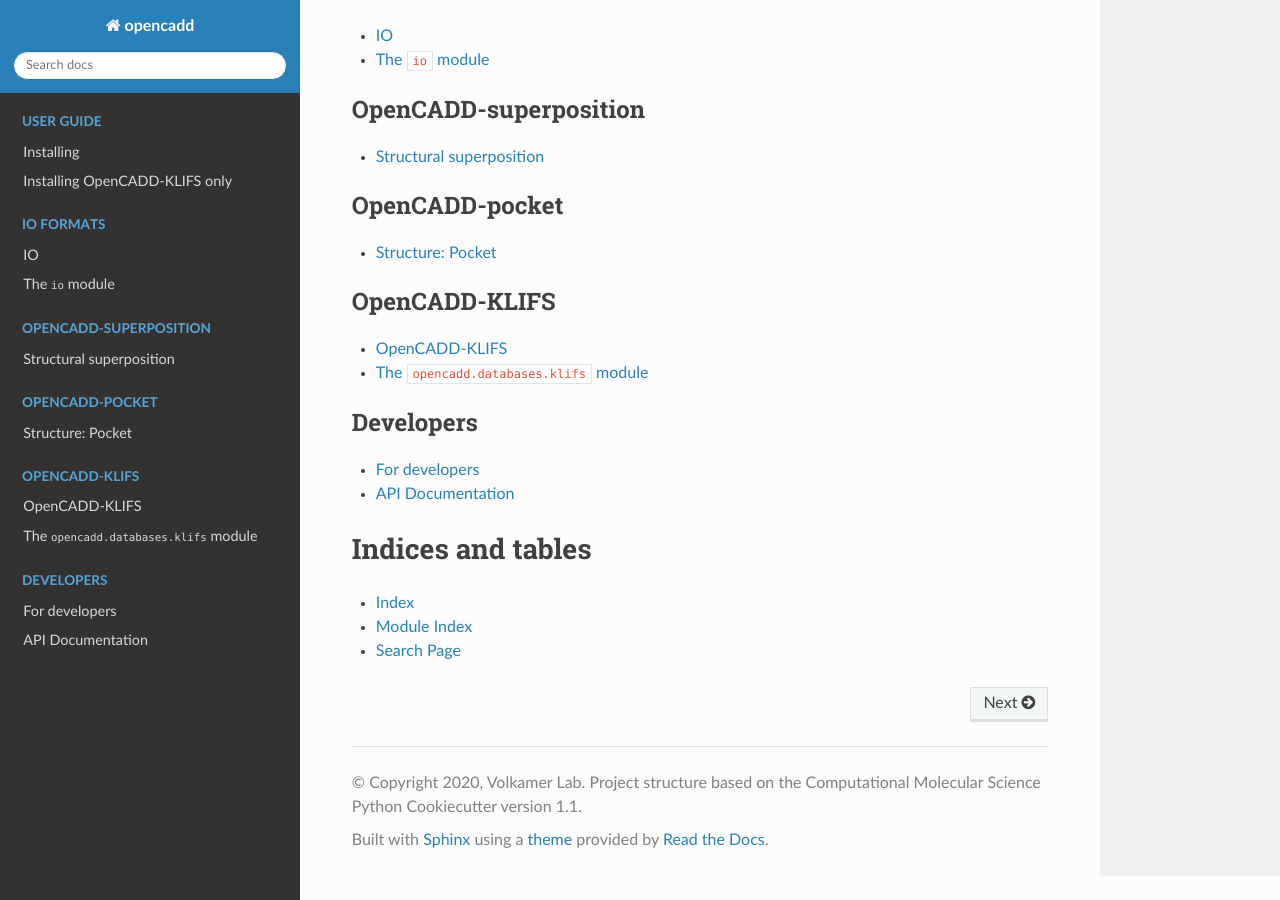
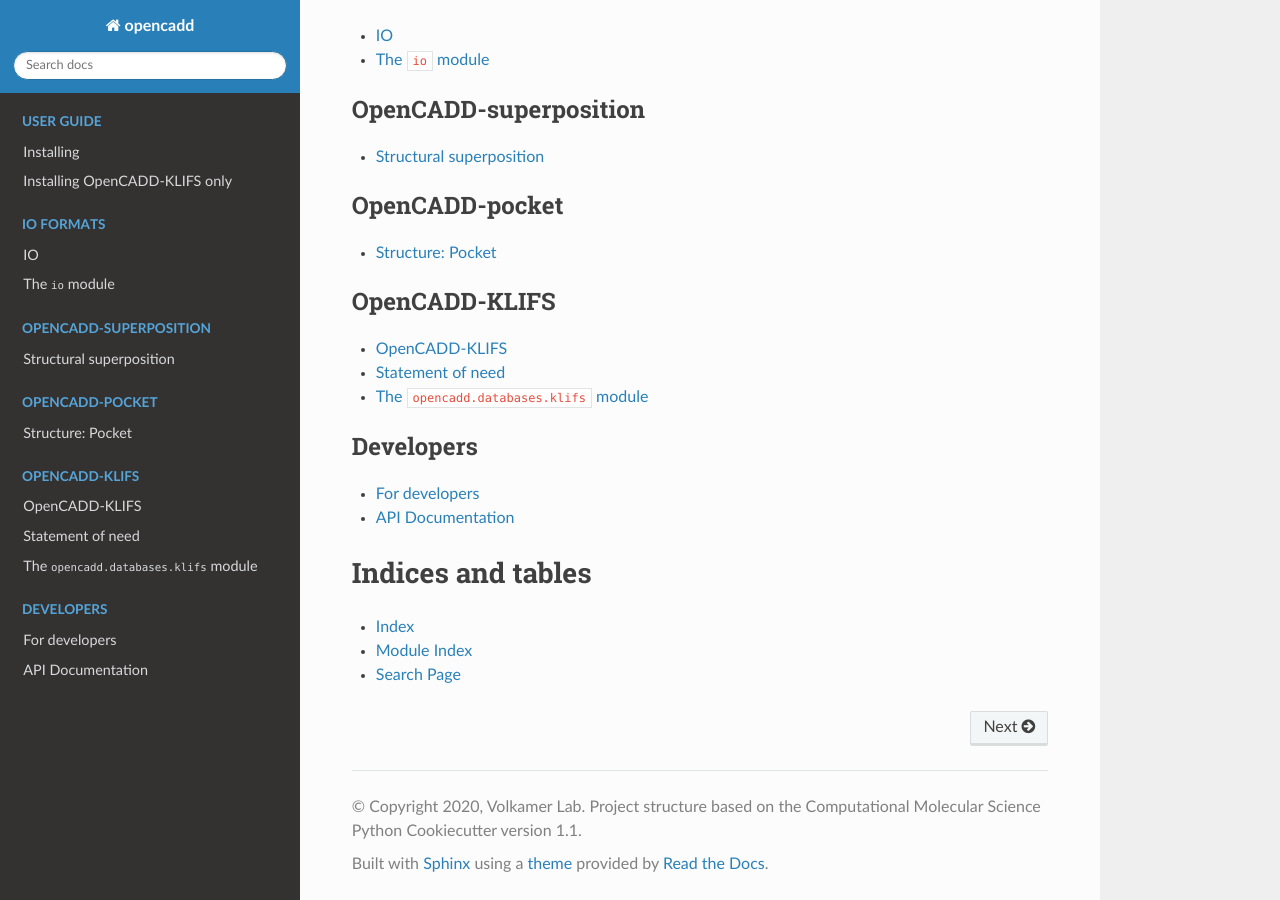
Before and after one commit to volkamerlab/opencadd, a Sphinx documentation site: the page built from docs/index.rst, in a window 1280 px wide and 900 px high, scrolled down 782 px. Built offline with Sphinx 7.4.7 and the Read the Docs theme 2.0.0, drawn with Linux system fonts in a browser that asks for light colours; pages that are not in the unit, such as notebooks, are missing from menus.

Commit message:
OpenCADD-KLIFS: Add new section to docs index

```diff
--- a/docs/index.rst
+++ b/docs/index.rst
@@ -65,6 +65,7 @@
    :caption: OpenCADD-KLIFS
 
    databases_klifs
+   databases_klifs_statement_of_need
    tutorials/databases_klifs
 
 .. toctree::
```
